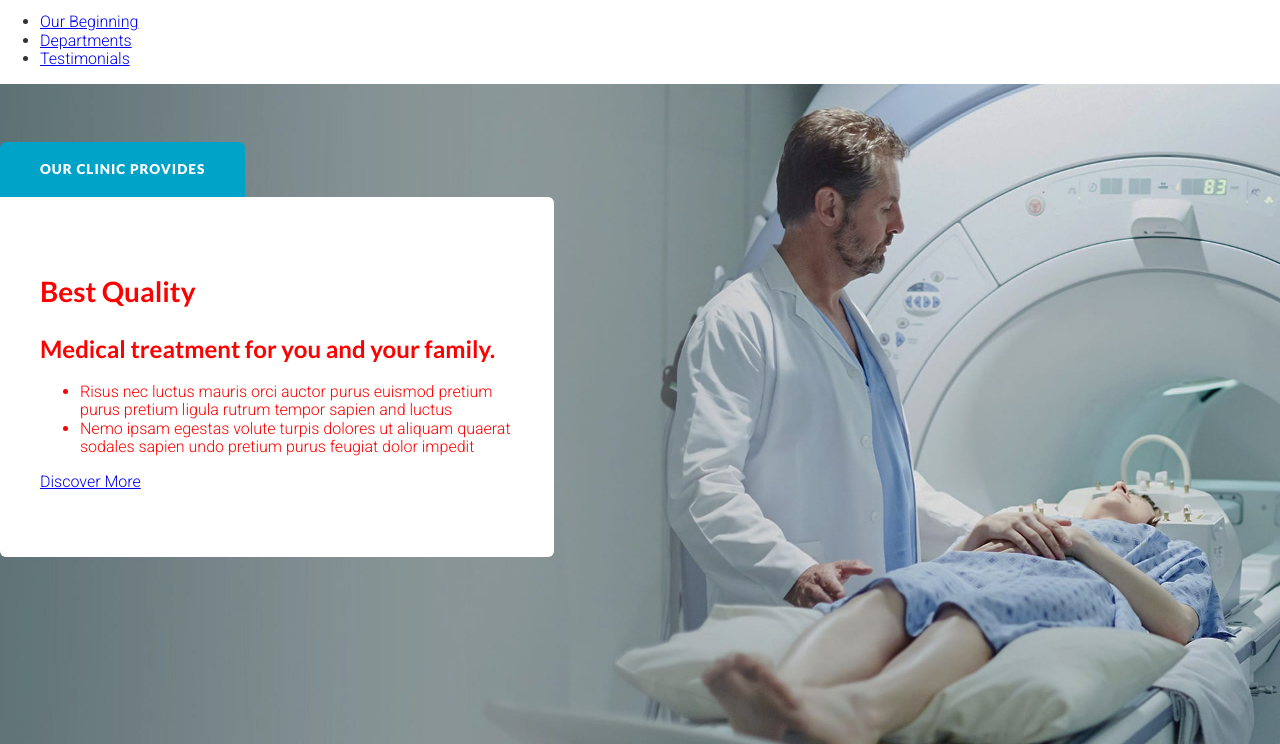
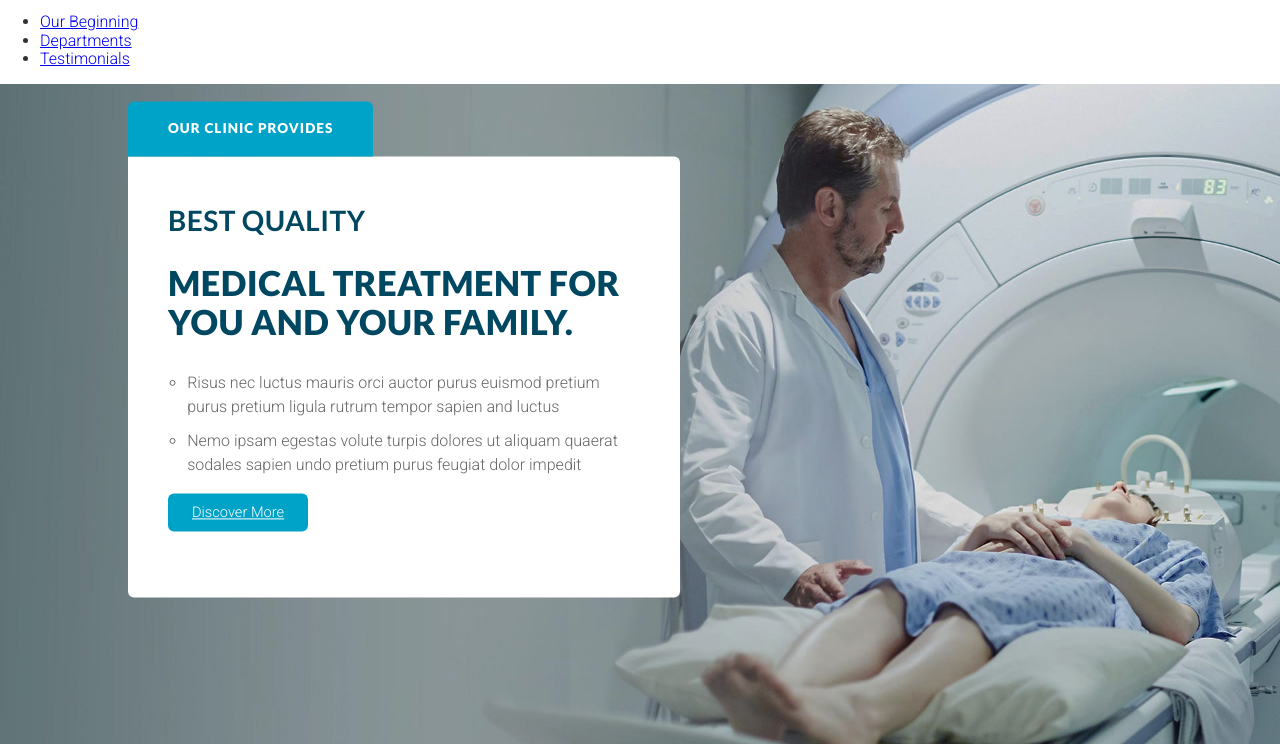
Before and after one commit to yashthakkar2700/Medical-Service, a website: page app/index.html in a window 1280 px wide. Shown: the part 56-800 px from the top of the page. Drawn offline with Linux system fonts and the light colour scheme.

Commit message:
Completed designing large hero section and designed button for this section

```diff
--- /dev/null
+++ b/app/assets/styles/base/_variables.css
@@ -0,0 +1,6 @@
+$white: #FFF;
+$grey: #666;
+$darkGrey: #333;
+$steelBlue: #004861;
+$mainBlue: #00A3C8;
+$btnHoverBlue: #0E8EAB;
--- /dev/null
+++ b/app/assets/styles/modules/_btn.css
@@ -0,0 +1,16 @@
+.btn{
+    display: inline-block;
+    line-height: 1;
+    padding: 0.75rem 1.5rem;
+    border-radius: 6px;
+    text-align: center;
+    font-size: 0.915rem;
+
+    &-blue{
+        color: #FFF;
+        background-color: $mainBlue;
+    }
+    &:hover{
+        background-color: $btnHoverBlue;
+    }
+}
--- a/app/assets/styles/modules/_large-hero.css
+++ b/app/assets/styles/modules/_large-hero.css
@@ -1,15 +1,21 @@
 .large-hero{
-    color: red;
     position: relative;
+
+    &__title{
+        font-size: 2.15rem;
+        font-weight: 900;
+        text-transform: uppercase;
+        letter-spacing: 0.5px;
+        color: $steelBlue;
     }
 
-.large-hero__text-content{
+    &__text-content{
         position: absolute;
+        left: 10%;
         top: 35%;
         transform: translateY(-50%);
-}
 
-.large-hero__strip-title{
+        &__strip-title{
             padding: 20px 40px;
             border-radius: 6px 6px 0px 0px;
             background-color: #00a3c8;
@@ -22,13 +28,32 @@
             margin-bottom: 0;
         }
 
-.large-hero__text-content__text{
-    background-color: #FFF;
-    padding: 50px 40px;
+        &__text{
+            background-color: $white;
+            padding: 3.125rem 2.5rem;
             width: 50%;
             border-radius: 0 6px 6px 6px;
         }
+    }
 
-.large-hero__subtitle{
+    &__subtitle{
         font-size: 1.75rem;
+        line-height: 1;
+        text-transform: uppercase;
+        letter-spacing: 0.5px;
+        margin-top: 0;
+        margin-bottom: 0.625rem;
+        color: $steelBlue;
     }
+
+    &__feature-list{
+        list-style: circle;
+        margin-left: -1.3rem;
+        color: $grey;
+
+        &__item{
+            line-height: 1.5rem;
+            margin-bottom: 0.625rem;
+        }
+    }
+}
--- a/app/assets/styles/style.css
+++ b/app/assets/styles/style.css
@@ -6,9 +6,11 @@
 * BEM methodology
 * B - Block   (reusable element)
 * E - Element (It is inside the block)
-* M -
+* M - Modifier
 */
 
 @import "normalize.css";
+@import "base/_variables";
 @import "base/_global";
 @import "modules/_large-hero";
+@import "modules/_btn";
--- a/app/index.html
+++ b/app/index.html
@@ -29,15 +29,15 @@
   <div class="large-hero">
     <img src="assets/images/hero.jpg">
     <div class="large-hero__text-content">
-        <h5 class="large-hero__strip-title">Our Clinic Provides</h5>
+        <h5 class="large-hero__text-content__strip-title">Our Clinic Provides</h5>
         <div class="large-hero__text-content__text">
             <h3 class="large-hero__subtitle">Best Quality</h3>
             <h2 class="large-hero__title">Medical treatment for you and your family.</h2>
             <ul class="large-hero__feature-list">
-              <li class="large-hero__feature-list">Risus nec luctus mauris orci auctor purus euismod pretium purus pretium ligula rutrum tempor sapien and luctus</li>
-              <li>Nemo ipsam egestas volute turpis dolores ut aliquam quaerat sodales sapien undo pretium purus feugiat dolor impedit</li>
+              <li class="large-hero__feature-list__item">Risus nec luctus mauris orci auctor purus euismod pretium purus pretium ligula rutrum tempor sapien and luctus</li>
+              <li class="large-hero__feature-list__item">Nemo ipsam egestas volute turpis dolores ut aliquam quaerat sodales sapien undo pretium purus feugiat dolor impedit</li>
             </ul>
-            <p><a href="#">Discover More</a></p>
+            <p><a href="#" class="btn btn-blue">Discover More</a></p>
         </div>
     </div>
   </div>
```
Also changed, not shown: app/app.bundled.js (+1 -1 lines). Lines whose indentation alone changed are shown as unchanged.
